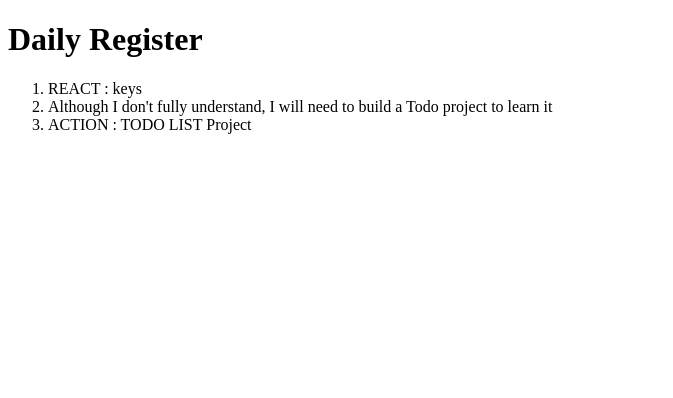
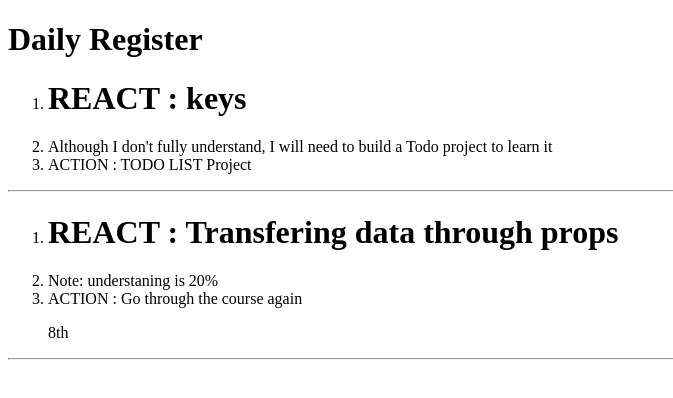
Before and after one commit to BrightOmolayo/Growth, a plain HTML site: page index.html in a window 1280 px wide. Shown: the whole page, without its empty margins (0-673 px from the left). Drawn offline with Linux system fonts and the light colour scheme.

Commit message:
passing data

```diff
--- a/index.html
+++ b/index.html
@@ -8,9 +8,17 @@
 <body>
     <h1> Daily Register</h1>
     <ol>
-        <li>REACT : keys</li>
+        <li><h1>REACT : keys</h1></li>
         <li>Although I don't fully understand, I will need to build a Todo project to learn it</li>
         <li>ACTION : TODO LIST Project</li>
     </ol>
+    <hr>
+    <ol>
+        <li><h1>REACT : Transfering data through props</h1></li>
+        <li>Note: understaning is 20%</li>
+        <li>ACTION : Go through the course again</li>
+        <p>8th</p>
+    </ol>
+    <hr>
 </body>
 </html>
```
